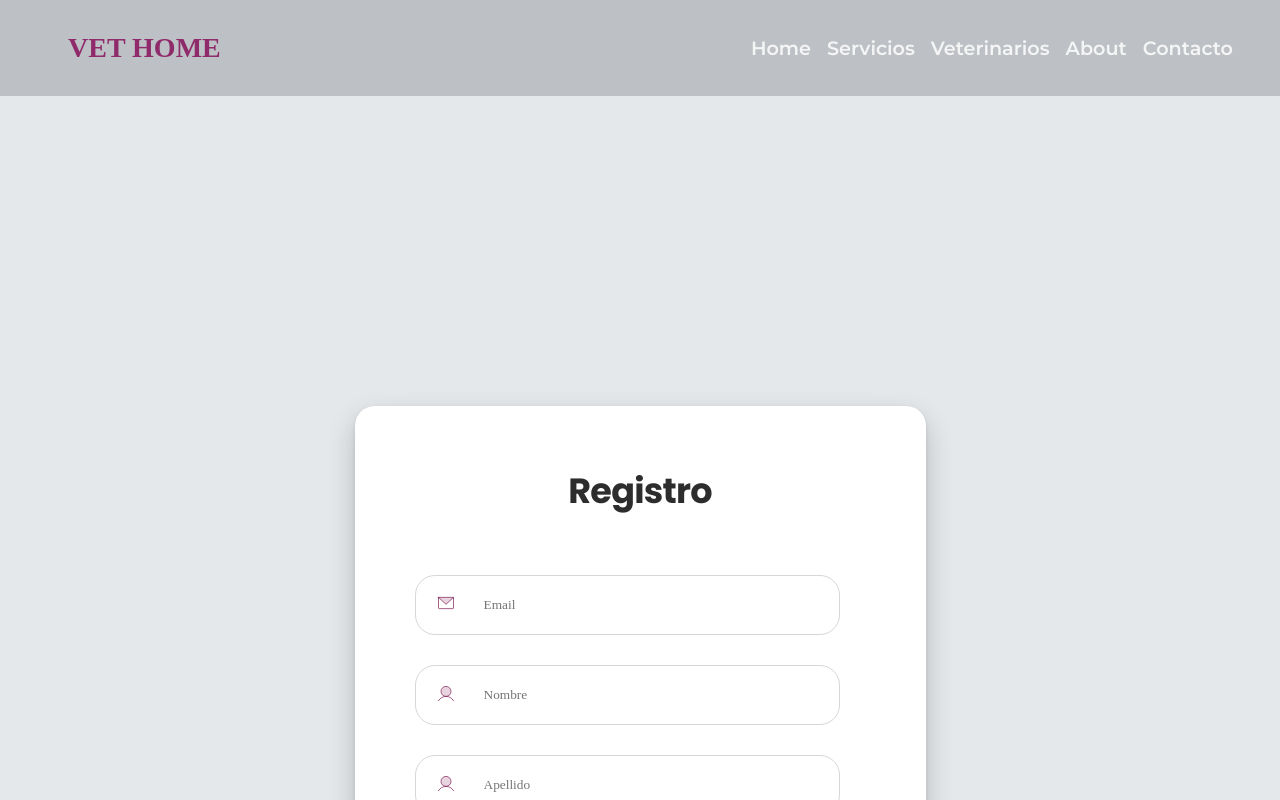
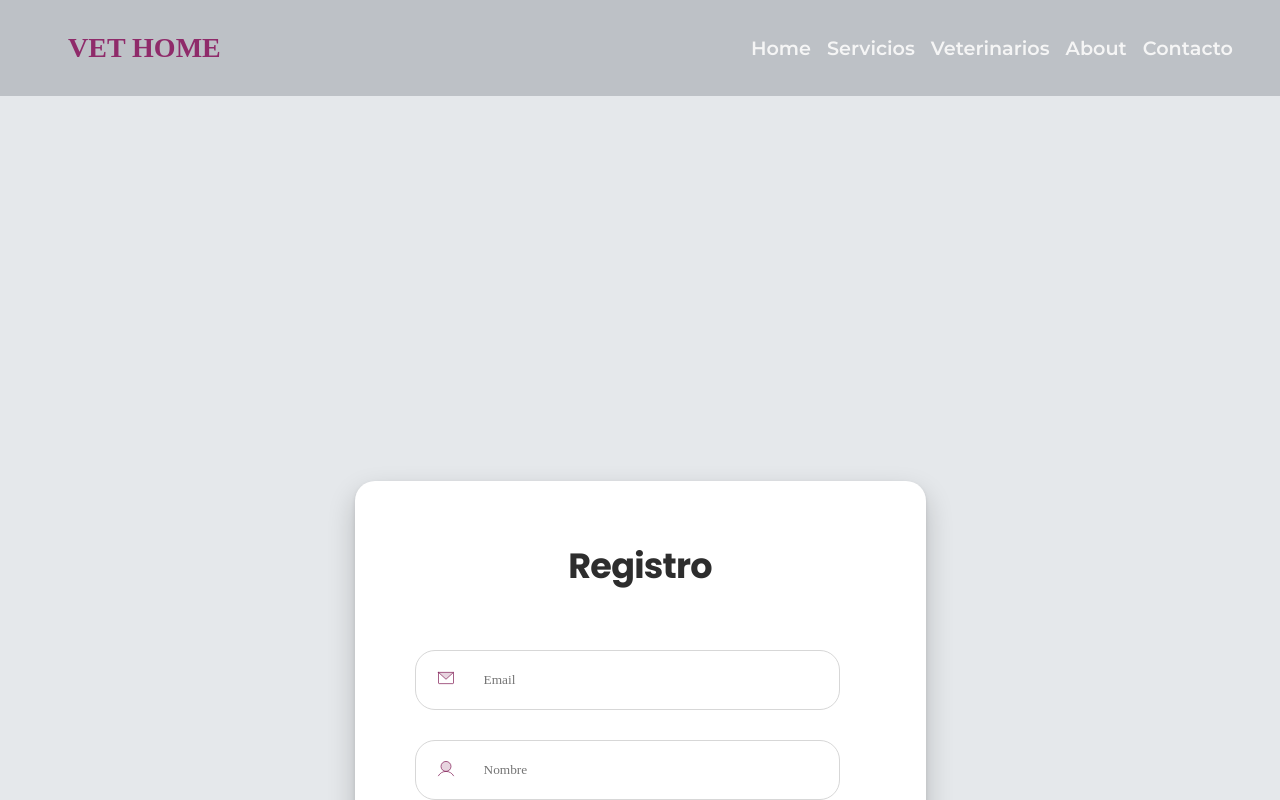
Before and after one commit to ArchSofia/s2vethome, a React (Vite) app in the folder veterinary-clinic/: page /register in a window 1280 px wide. Shown: the top 800 px of the page. Built offline with nearby package versions, Linux system fonts and the light colour scheme; a web font is replaced by a local one.

Commit message:
arreglo altura registro

```diff
--- a/veterinary-clinic/src/pages/Register/Register.css
+++ b/veterinary-clinic/src/pages/Register/Register.css
@@ -6,7 +6,7 @@
     /* max-height: calc(100vh - 117.8px); */
     min-height: 961px;
     background-color:#E5E8EB;
-    height: 1400px;
+    height: 1550px;
 }
 
 h1.login-title{
```
